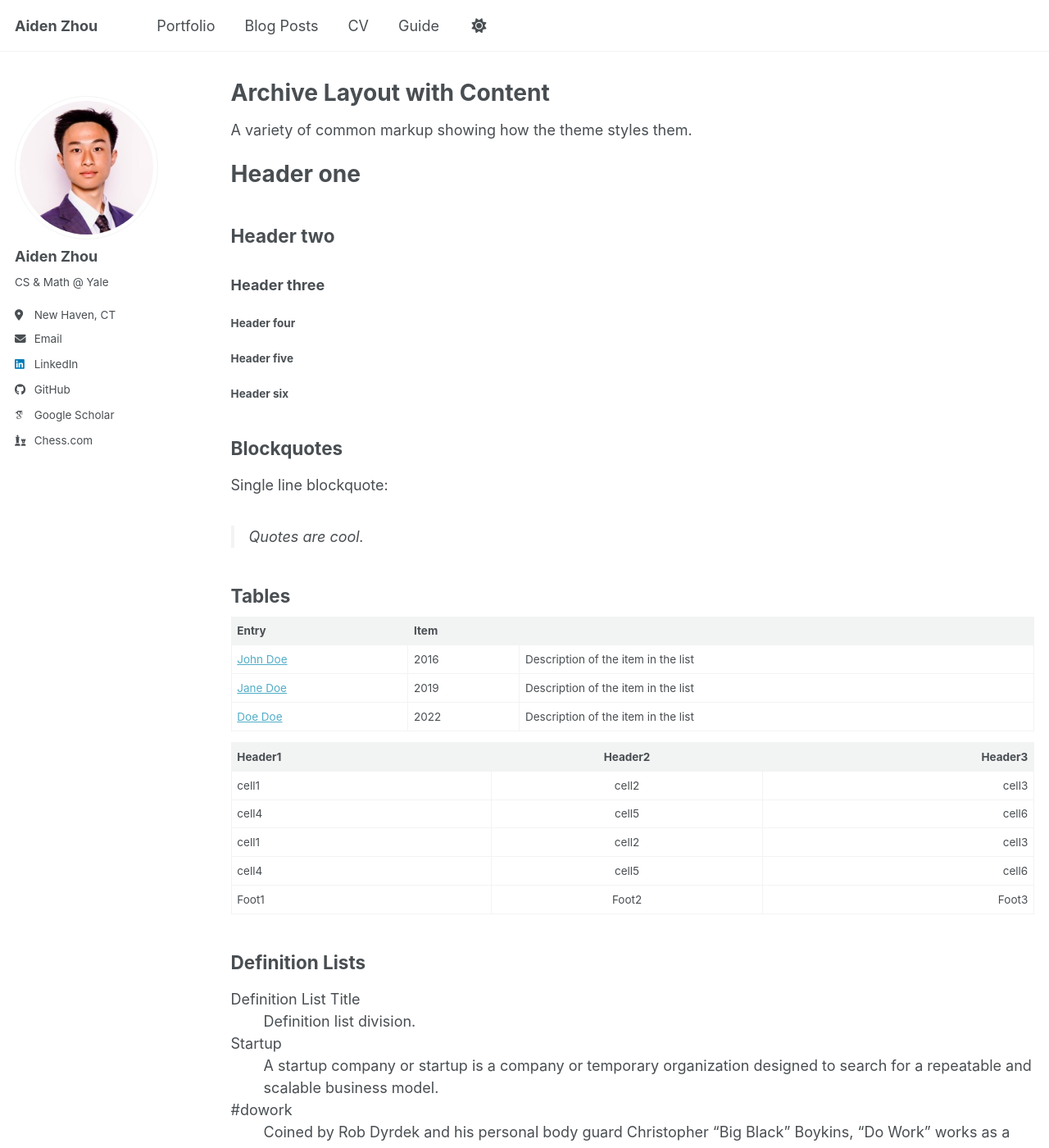
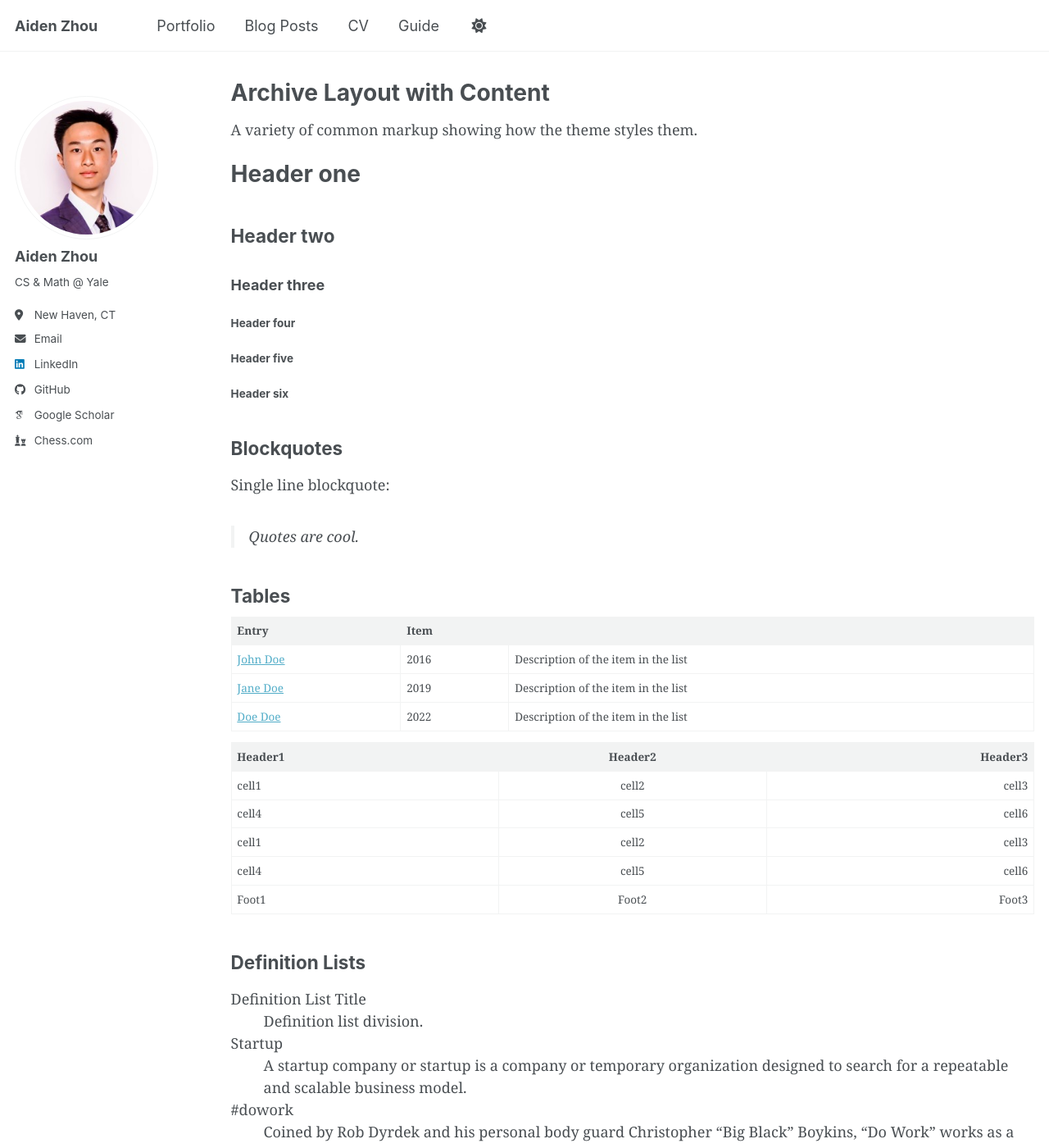
Before and after one commit to aidenzhou8/aidenzhou8.github.io, a Jekyll site: the page built from _pages/archive-layout-with-content.md, in a window 1280 px wide and 1400 px high. Shown: the whole window at 82% size. Built offline with Jekyll 4.4.1, drawn with Linux system fonts in a browser that asks for light colours; some web fonts are replaced; a script bundle is joined from its source files by our own code; library files that are not in the unit come from our copies.

Commit message:
Update fonts: Univers for headers, Sabon for body text

```diff
--- a/_includes/head/custom.html
+++ b/_includes/head/custom.html
@@ -1,6 +1,48 @@
 {% include base_path %}
 
 <!-- start custom head snippets -->
+
+<!-- Custom Fonts: Univers and Sabon -->
+<!-- Note: These are commercial fonts. Options:
+     1. Use Adobe Fonts: <link rel="stylesheet" href="https://use.typekit.net/YOUR_KIT_ID.css">
+     2. Self-host fonts in /assets/fonts/ and update paths below
+     3. Use a web font service -->
+<style>
+  @font-face {
+    font-family: 'Univers';
+    src: url('{{ base_path }}/assets/fonts/UniversLTStd.woff2') format('woff2'),
+         url('{{ base_path }}/assets/fonts/UniversLTStd.woff') format('woff');
+    font-weight: normal;
+    font-style: normal;
+    font-display: swap;
+  }
+  @font-face {
+    font-family: 'Univers';
+    src: url('{{ base_path }}/assets/fonts/UniversLTStd-Bold.woff2') format('woff2'),
+         url('{{ base_path }}/assets/fonts/UniversLTStd-Bold.woff') format('woff');
+    font-weight: bold;
+    font-style: normal;
+    font-display: swap;
+  }
+  @font-face {
+    font-family: 'Sabon';
+    src: url('{{ base_path }}/assets/fonts/SabonLTStd-Roman.woff2') format('woff2'),
+         url('{{ base_path }}/assets/fonts/SabonLTStd-Roman.woff') format('woff');
+    font-weight: normal;
+    font-style: normal;
+    font-display: swap;
+  }
+  @font-face {
+    font-family: 'Sabon';
+    src: url('{{ base_path }}/assets/fonts/SabonLTStd-Italic.woff2') format('woff2'),
+         url('{{ base_path }}/assets/fonts/SabonLTStd-Italic.woff') format('woff');
+    font-weight: normal;
+    font-style: italic;
+    font-display: swap;
+  }
+</style>
+<!-- Alternative: If using Adobe Fonts, uncomment and add your kit ID: -->
+<!-- <link rel="stylesheet" href="https://use.typekit.net/YOUR_KIT_ID.css"> -->
 
 <!-- Support for Academicons -->
 <link rel="stylesheet" href="{{ base_path }}/assets/css/academicons.css"/>
--- a/_sass/_themes.scss
+++ b/_sass/_themes.scss
@@ -29,6 +29,10 @@
 $calisto                    : "Calisto MT", serif;
 $garamond                   : Garamond, serif;
 
+/* Custom fonts */
+$univers                    : "Univers", "Univers LT Std", -apple-system, ".SFNSText-Regular", "San Francisco", "Helvetica Neue", Arial, sans-serif;
+$sabon                      : "Sabon", "Sabon LT Std", Georgia, "Times New Roman", Times, serif;
+
 /* Type scale */
 $type-size-1                : 2.441em;  // ~39.056px
 $type-size-2                : 1.953em;  // ~31.248px
@@ -39,8 +43,8 @@
 $type-size-7                : 0.6875em; // ~11px
 $type-size-8                : 0.625em;  // ~10px
 
-$global-font-family         : $sans-serif;
-$header-font-family         : $sans-serif;
+$global-font-family         : $sabon;
+$header-font-family         : $univers;
 $caption-font-family        : $serif;
 
 /* ==========================================================================
```
